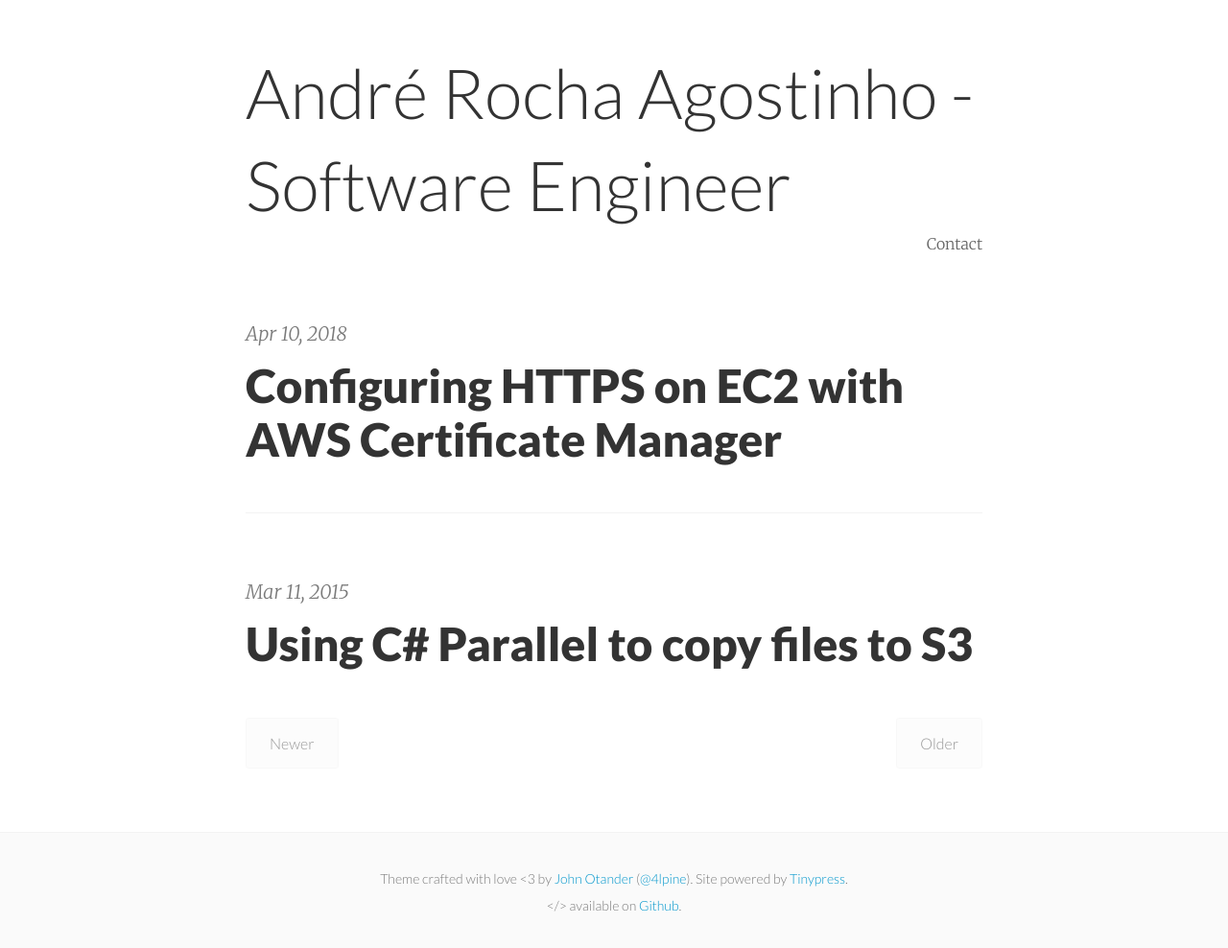
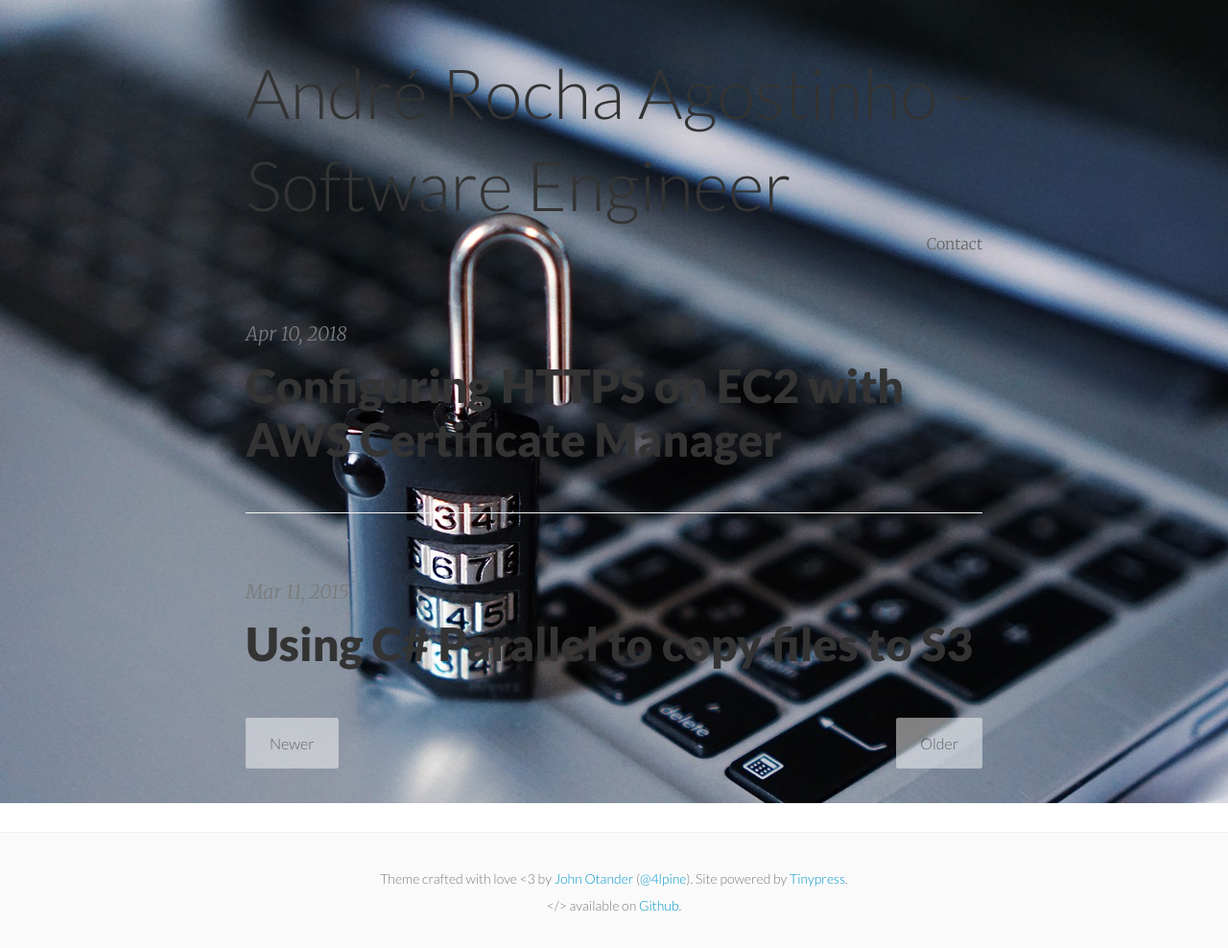
Before and after one commit to aragostinho/aragostinho.github.io, a Jekyll site: the page built from index.html, in a window 1280 px wide. Shown: the whole page at 96% size. Built offline with Jekyll 4.4.1, drawn with Linux system fonts in a browser that asks for light colours; the list of posts is cut into pages by our own code.

Commit message:
Background

```diff
--- a/css/basscss.css
+++ b/css/basscss.css
@@ -11,6 +11,13 @@
 */
 body, button, input, select, textarea, pre {
   margin: 0;
+}
+
+body {
+    background-image: url('https://github.com/aragostinho/aragostinho.github.io/blob/master/_imgs/blog/https.jpg');
+    background-repeat: no-repeat;
+    background-attachment: fixed;
+    background-position: top;
 }
 
 h1, h2, h3, h4, h5, h6, p, dl, ol, ul {
```
Also changed, not shown: _imgs/blog/https.jpg (added).
